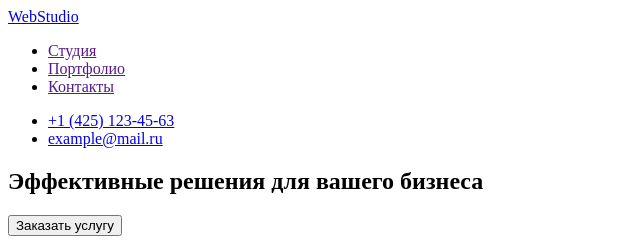
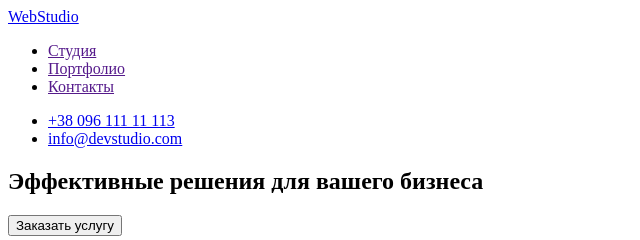
Before and after one commit to calipsoka/goit-markup-hw-01, a plain HTML site: page index.html in a window 1280 px wide. Shown: the top 240 px of the page, 0-640 px from the left. Drawn offline with Linux system fonts and the light colour scheme.

Commit message:
add correct contacts

```diff
--- a/index.html
+++ b/index.html
@@ -21,10 +21,10 @@
         </nav>
         <ul>
             <li>
-                <a href="tel:+14251234563">+1 (425) 123-45-63</a>
+                <a href="tel:+38 096 111 11 11">+38 096 111 11 113</a>
             </li>
             <li>
-                <a href="mailto:example@mail.ru">example@mail.ru</a>
+                <a href="mailto:info@devstudio.com">info@devstudio.com</a>
             </li>
         </ul>
     </header>
@@ -118,7 +118,7 @@
                     <a href="">г. Киев, пр-т Леси Украинки, 26</a>
                 </li>
                 <li>
-                    <a href="tel:+14251234563">+1 (425) 123-45-63</a>
+                    <a href="tel:+38 099 111 11 11">+38 099 111 11 11</a>
                 </li>
                 <li>
                     <a href="mailto:example@mail.ru">example@mail.ru</a>
@@ -127,5 +127,4 @@
         </address>
     </footer>
 </body>
-
 </html>
```
